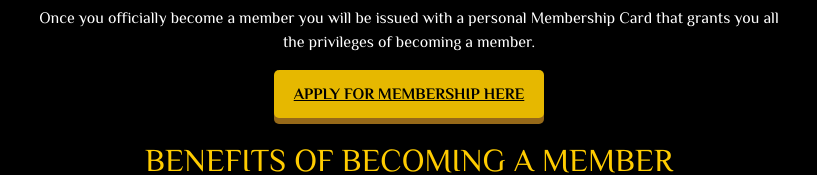
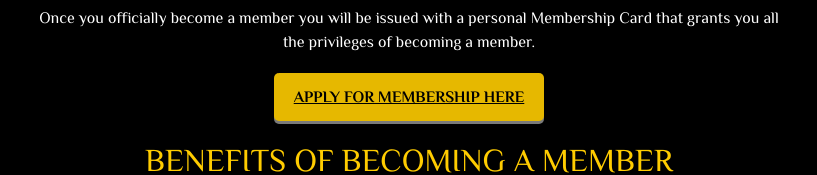
Before and after one commit to NorthbyNature/northbynature.uk, a website: page members.html in a window 1280 px wide. In both pictures the pointer is over the link "APPLY FOR MEMBERSHIP HERE". Shown: the part 841-1016 px from the top of the page, without its empty margins (231-1048 px from the left). Drawn offline with nearby package versions, Linux system fonts and the light colour scheme.

Commit message:
Update styles.css

```diff
--- a/styles.css
+++ b/styles.css
@@ -544,6 +544,9 @@ top: 50%; /* Center vertically */
 .gold-button:hover {
     background-color: #e6b800; /* Slightly darker gold on hover */
     color: #000; /* Keep text black */
+    transform: translateY(3px);
+    box-shadow: 0 3px 0 #7a7a7a, 0 3px 8px rgba(0, 0, 0, 0.15);
+
 }
 /* silver button style for links */
 .silver-button {
```
